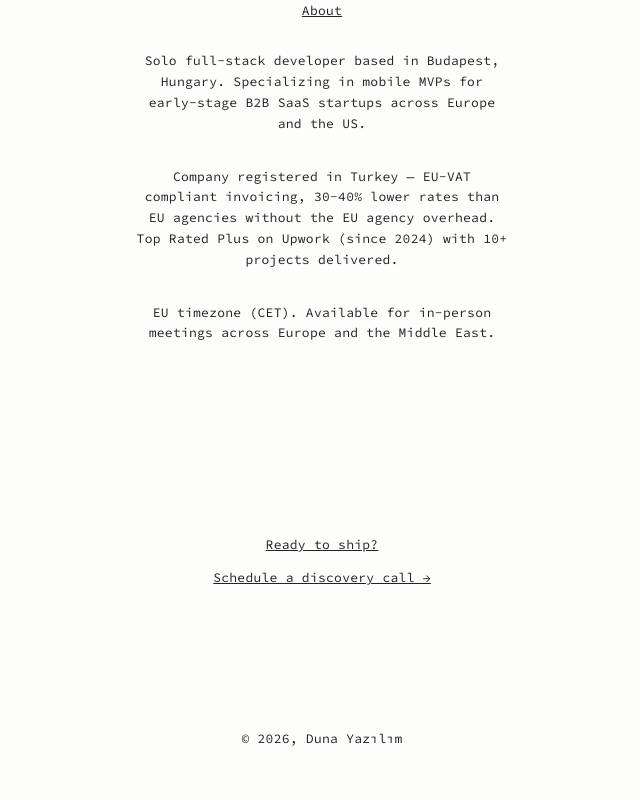
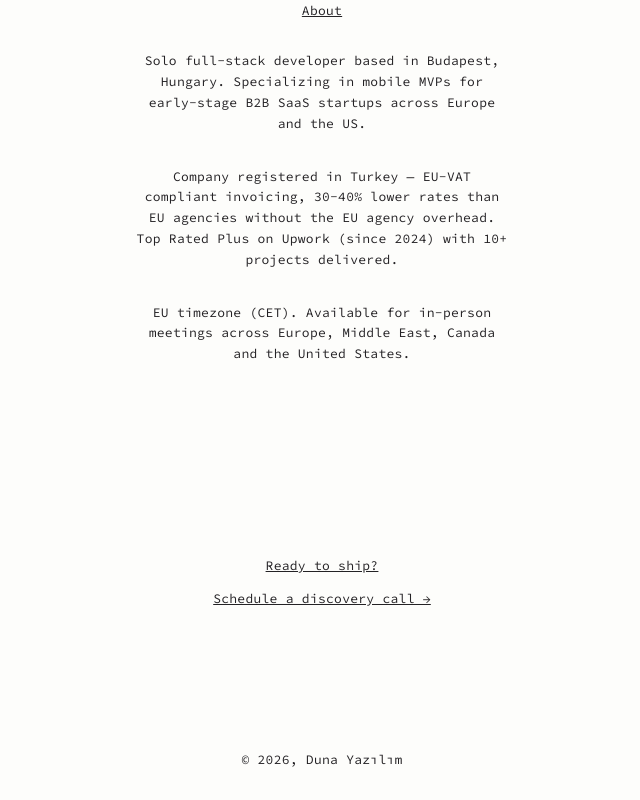
Before and after one commit to dunayazilim/duna-website, a Next.js app: page / in a window 1280 px wide. Shown: the part 3323-4123 px from the top of the page, without its empty margins (318-958 px from the left). Before the commit the page ends 4102 px from the top, so only its background shows below. Built offline with nearby package versions, Linux system fonts and the light colour scheme.

Commit message:
Text change

```diff
--- a/src/app/page.tsx
+++ b/src/app/page.tsx
@@ -123,7 +123,7 @@ const texts = {
     },
     about: {
       label: "Hakkımda",
-      body: "Macaristan, Budapeşte merkezli solo full-stack geliştirici. Avrupa ve ABD genelindeki erken aşama B2B SaaS girişimleri için mobil MVP'lere odaklanıyorum.\n\nTürkiye'de kayıtlı şirket — AB-KDV uyumlu faturalandırma, AB ajanslarına göre %30-40 daha düşük ücretler, AB ajansı ek yükü olmadan. Upwork'te Top Rated Plus (2024'ten beri), 10+ tamamlanmış proje.\n\nAB saat dilimi (CET). Avrupa ve Orta Doğu genelinde yüz yüze görüşmeler için müsait.",
+      body: "Macaristan, Budapeşte merkezli solo full-stack geliştirici. Avrupa ve ABD genelindeki erken aşama B2B SaaS girişimleri için mobil MVP'lere odaklanıyorum.\n\nTürkiye'de kayıtlı şirket — AB-KDV uyumlu faturalandırma, AB ajanslarına göre %30-40 daha düşük ücretler, AB ajansı ek yükü olmadan. Upwork'te Top Rated Plus (2024'ten beri), 10+ tamamlanmış proje.\n\nAB saat dilimi (CET). Avrupa, Orta Doğu, Kanada ve ABD genelinde yüz yüze görüşmeler için müsait.",
     },
     cta: {
       heading: "Başlamaya hazır mısınız?",
@@ -233,7 +233,7 @@ const texts = {
     },
     about: {
       label: "About",
-      body: "Solo full-stack developer based in Budapest, Hungary. Specializing in mobile MVPs for early-stage B2B SaaS startups across Europe and the US.\n\nCompany registered in Turkey — EU-VAT compliant invoicing, 30-40% lower rates than EU agencies without the EU agency overhead. Top Rated Plus on Upwork (since 2024) with 10+ projects delivered.\n\nEU timezone (CET). Available for in-person meetings across Europe and the Middle East.",
+      body: "Solo full-stack developer based in Budapest, Hungary. Specializing in mobile MVPs for early-stage B2B SaaS startups across Europe and the US.\n\nCompany registered in Turkey — EU-VAT compliant invoicing, 30-40% lower rates than EU agencies without the EU agency overhead. Top Rated Plus on Upwork (since 2024) with 10+ projects delivered.\n\nEU timezone (CET). Available for in-person meetings across Europe, Middle East, Canada and the United States.",
     },
     cta: {
       heading: "Ready to ship?",
```
